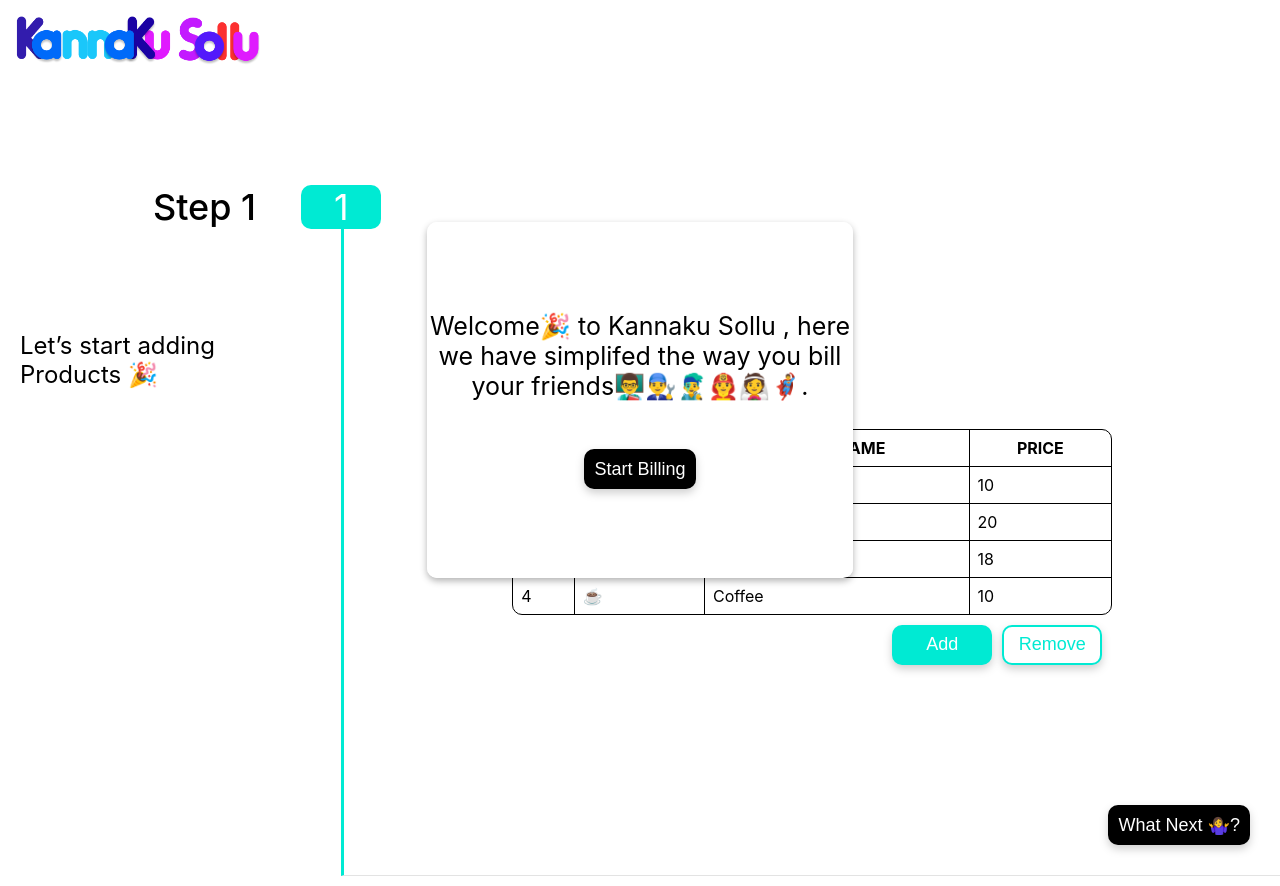
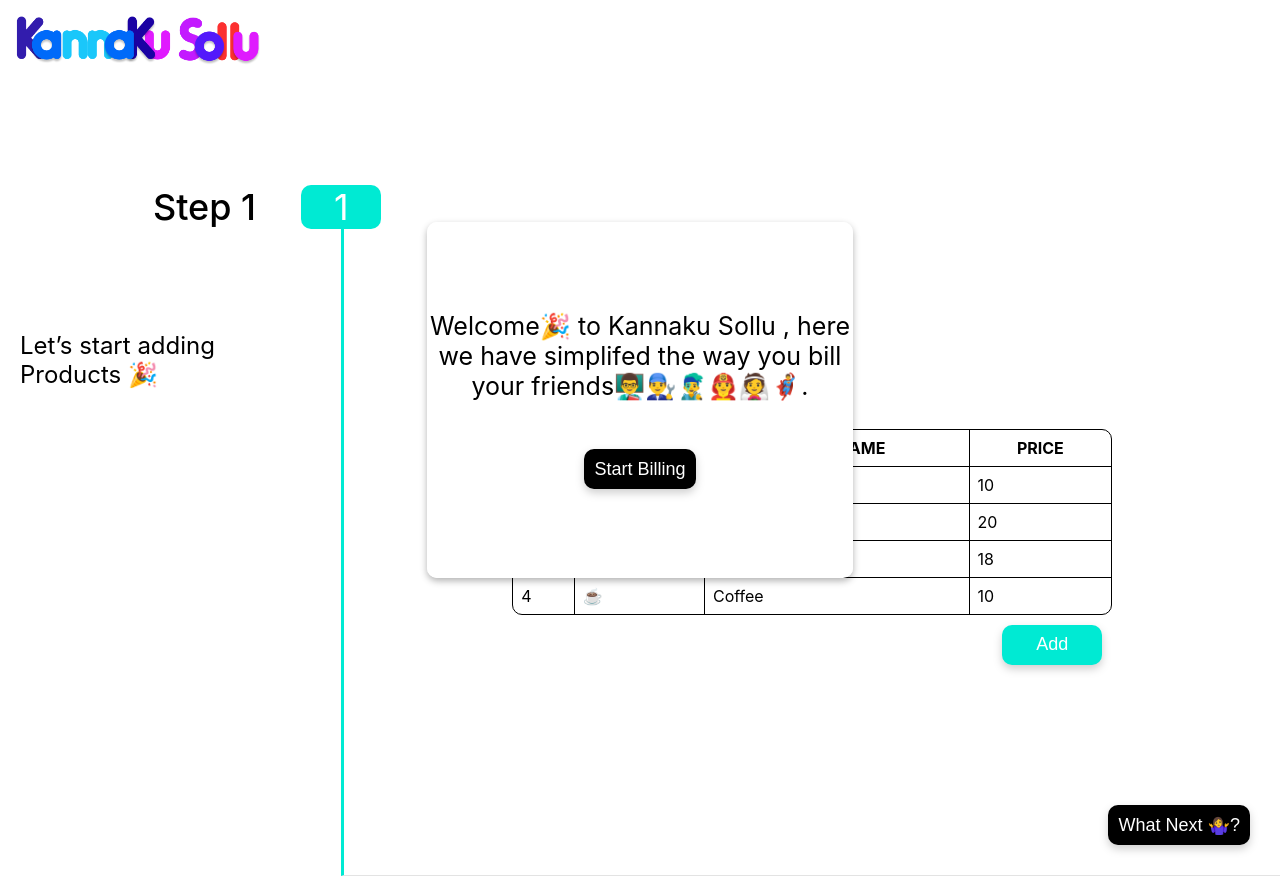
Before and after one commit to suvel/kannaku_sollu, a React (Create React App) app: page / in a window 1280 px wide. Built offline with nearby package versions, Linux system fonts and the light colour scheme.

Commit message:
Hidding Remove Btn

```diff
--- a/src/component/Step1.js
+++ b/src/component/Step1.js
@@ -35,7 +35,7 @@
             <Table style={{ width: "600px" }} columns={columns} data={data} />
             <div className='step1__action'>
                 <Button onClick={() => toggleAddPrdModal(true)} name={"Add"} variant={"solid"} />
-                <Button name={"Remove"} variant={"outlined"} />
+                {/* <Button name={"Remove"} variant={"outlined"} /> */}
             </div>
         </div>
     )
--- a/src/component/Step2.js
+++ b/src/component/Step2.js
@@ -27,7 +27,7 @@
                     name={"Add"}
                     variant={"solid"}
                 />
-                <Button name={"Remove"} variant={"outlined"} />
+                {/* <Button name={"Remove"} variant={"outlined"} /> */}
             </div>
         </div>
     )
--- a/src/component/Step3.js
+++ b/src/component/Step3.js
@@ -35,7 +35,7 @@
                     name={"Add"}
                     variant={"solid"}
                 />
-                <Button name={"Remove"} variant={"outlined"} />
+                {/* <Button name={"Remove"} variant={"outlined"} /> */}
             </div>
         </div>
     )
```
